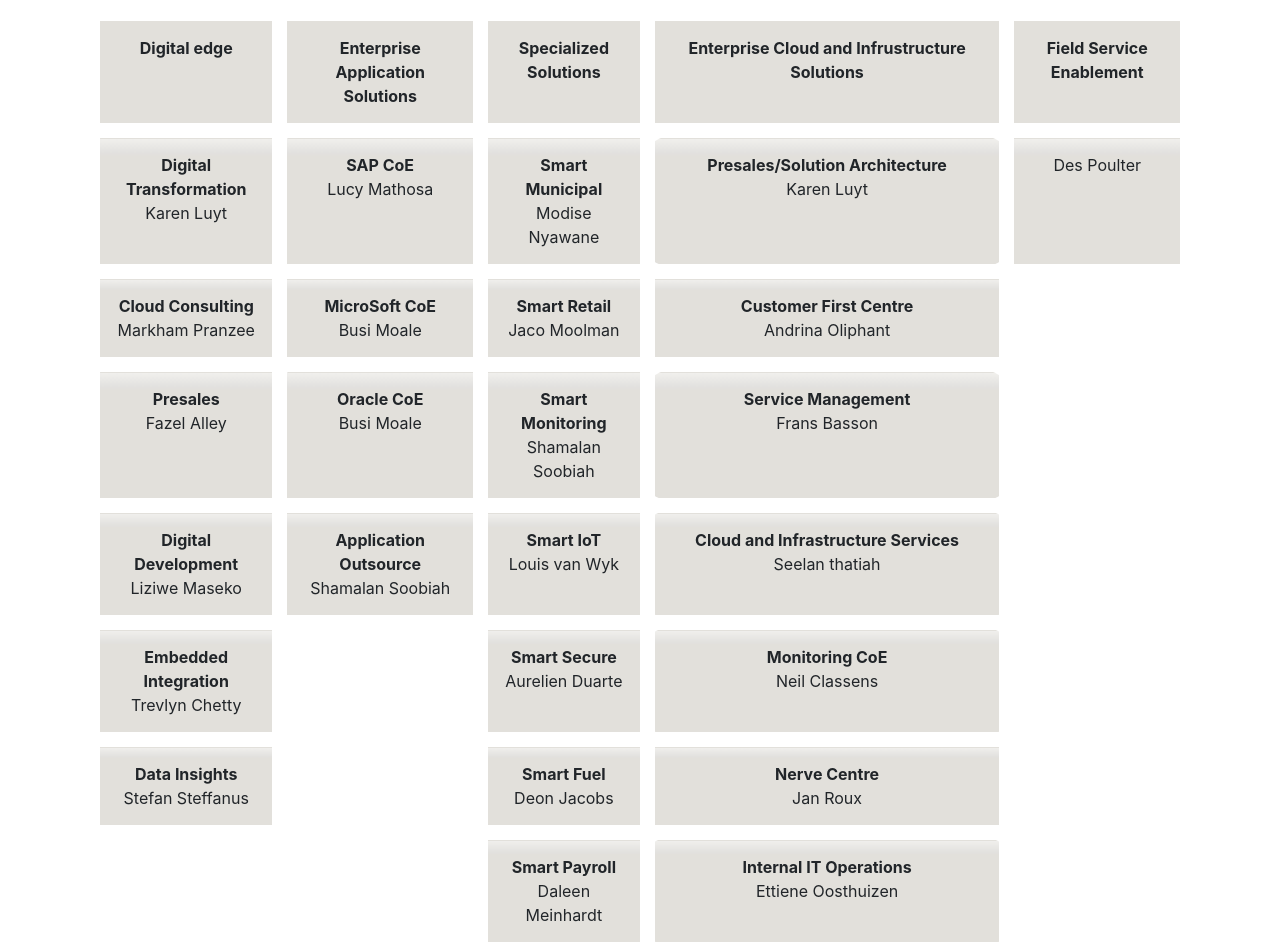
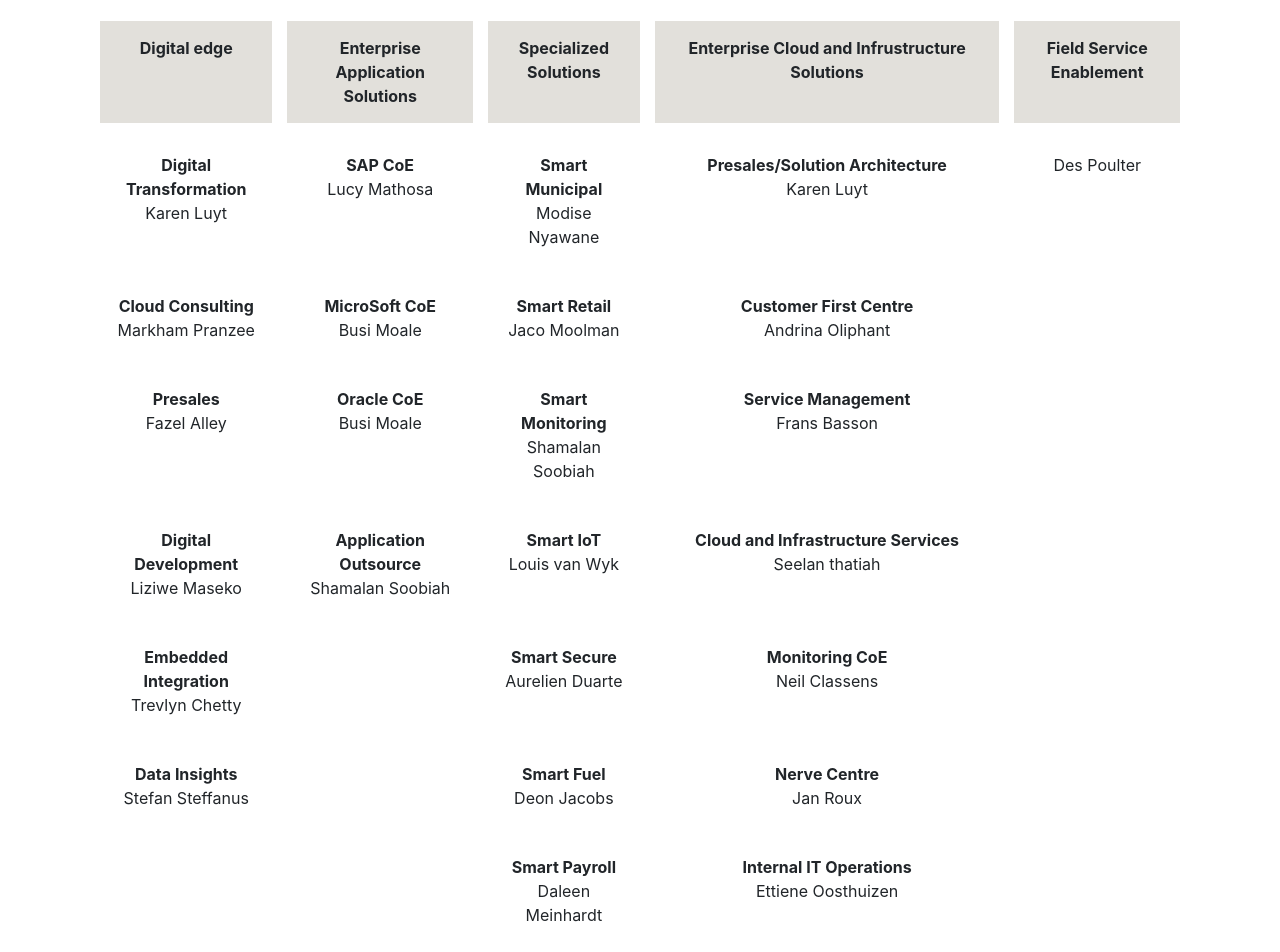
Before and after one commit to Zupirio/ITS-structure, an Angular app: page /structure in a window 1280 px wide. Shown: the part 820-1772 px from the top of the page. Built offline with nearby package versions, Linux system fonts and the light colour scheme.

Commit message:
removed bordered divs.

```diff
--- a/src/app/structure/structure.component.html
+++ b/src/app/structure/structure.component.html
@@ -73,112 +73,112 @@
     </tr>
     <tr>
       <!--<td style="background-color:lavender">Michael Barnard</td>-->
-      <td class="block" style="text-align: center"data-toggle="modal" data-target="#myModal">
+      <td style="text-align: center"data-toggle="modal" data-target="#myModal">
           <div class="title"> <b>Digital Transformation</b> </div>
           <div class="sub">  Karen Luyt </div>
        </td>
-      <td class="block" class="block" style="text-align: center"data-toggle="modal" data-target="#myModal">
+      <td style="text-align: center"data-toggle="modal" data-target="#myModal">
           <div class="title"> <b>SAP CoE</b> </div>
           <div class="sub"> Lucy Mathosa </div>
         </td>
-      <td class="block" style="text-align: center"data-toggle="modal" data-target="#myModal">
+      <td style="text-align: center"data-toggle="modal" data-target="#myModal">
           <div class="title"> <b>Smart Municipal</b> </div>
           <div class="sub"> Modise Nyawane </div>
         </td>
-      <td class="block" style="text-align: center"data-toggle="modal" data-target="#myModal">
+      <td style="text-align: center"data-toggle="modal" data-target="#myModal">
           <div class="title"> <b>Presales/Solution Architecture</b> </div>
           <div class="sub"> Karen Luyt </div>
         </td>
-        <td class="block" style="text-align: center">
+        <td style="text-align: center">
             <div class="title"> <b></b> </div>
             <div class="sub"> Des Poulter </div>
           </td>
     </tr>
     <tr>
       <!--<td style="background-color:lavenderblush">Leon Gerber</td>-->
-      <td class="block" style="text-align: center"data-toggle="modal" data-target="#myModal">
+      <td style="text-align: center"data-toggle="modal" data-target="#myModal">
           <div class="title"> <b>Cloud Consulting</b> </div>
           <div class="sub"> Markham Pranzee </div>
         </td>
-      <td class="block" style="text-align: center"data-toggle="modal" data-target="#myModal">
+      <td style="text-align: center"data-toggle="modal" data-target="#myModal">
           <div class="title"> <b>MicroSoft CoE</b> </div>
           <div class="sub"> Busi Moale </div>
         </td>
-      <td class="block" style="text-align: center"data-toggle="modal" data-target="#myModal">
+      <td style="text-align: center"data-toggle="modal" data-target="#myModal">
           <div class="title"> <b>Smart Retail</b> </div>
           <div class="sub"> Jaco Moolman </div>
         </td>
-      <td class="block" style="text-align: center"data-toggle="modal" data-target="#myModal">
+      <td style="text-align: center"data-toggle="modal" data-target="#myModal">
           <div class="title"> <b>Customer First Centre</b> </div>
           <div class="sub"> Andrina Oliphant </div>
         </td>
     </tr>
     <tr>
       <!--<td style="background-color:lavender">Nikhli Ramlal</td>-->
-      <td class="block" style="text-align: center"data-toggle="modal" data-target="#myModal">
+      <td style="text-align: center"data-toggle="modal" data-target="#myModal">
           <div class="title"> <b>Presales</b> </div>
           <div class="sub"> Fazel Alley </div>
         </td>
-      <td class="block" style="text-align: center"data-toggle="modal" data-target="#myModal">
+      <td style="text-align: center"data-toggle="modal" data-target="#myModal">
           <div class="title"> <b>Oracle CoE</b> </div>
           <div class="sub"> Busi Moale </div>
         </td>
-      <td class="block" style="text-align: center"data-toggle="modal" data-target="#myModal">
+      <td style="text-align: center"data-toggle="modal" data-target="#myModal">
           <div class="title"> <b>Smart Monitoring</b> </div>
           <div class="sub"> Shamalan Soobiah </div>
         </td>
-      <td class="block" style="text-align: center"data-toggle="modal" data-target="#myModal">
+      <td style="text-align: center"data-toggle="modal" data-target="#myModal">
           <div class="title"> <b>Service Management</b> </div>
           <div class="sub"> Frans Basson </div>
         </td>
     </tr>
     <tr>
       <!--<td style="background-color:lavenderblush">Willem Stigling</td>-->
-      <td class="block" style="text-align: center"data-toggle="modal" data-target="#myModal">
+      <td style="text-align: center"data-toggle="modal" data-target="#myModal">
           <div class="title"> <b>Digital Development</b> </div>
           <div class="sub"> Liziwe Maseko </div>
         </td>
-      <td class="block" style="text-align: center; "data-toggle="modal" data-target="#myModal">
+      <td style="text-align: center; "data-toggle="modal" data-target="#myModal">
           <div class="title"> <b>Application Outsource</b> </div>
           <div class="sub"> Shamalan Soobiah </div>
         </td>
-      <td class="block" style="text-align: center;"data-toggle="modal" data-target="#myModal">
+      <td style="text-align: center;"data-toggle="modal" data-target="#myModal">
           <div class="title"> <b>Smart IoT</b> </div>
           <div class="sub"> Louis van Wyk </div>
         </td>
-      <td class="block" style="text-align: center"data-toggle="modal" data-target="#myModal">
+      <td style="text-align: center"data-toggle="modal" data-target="#myModal">
           <div class="title"> <b>Cloud and Infrastructure Services</b> </div>
           <div class="sub"> Seelan thatiah </div>
         </td>
     </tr>
     <tr>
  <!--<td style="background-color:lavender">Sibongile Raikone</td>-->
-      <td class="block" style="text-align: center"data-toggle="modal" data-target="#myModal">
+      <td style="text-align: center"data-toggle="modal" data-target="#myModal">
           <div class="title"> <b>Embedded Integration</b> </div>
           <div class="sub"> Trevlyn Chetty </div>
         </td>
       <td></td>
-      <td class="block" style="text-align: center;"data-toggle="modal" data-target="#myModal">
+      <td style="text-align: center;"data-toggle="modal" data-target="#myModal">
           <div class="title"> <b>Smart Secure</b> </div>
           <div class="sub"> Aurelien Duarte </div>
         </td>
-      <td class="block" style="text-align: center"data-toggle="modal" data-target="#myModal">
+      <td style="text-align: center"data-toggle="modal" data-target="#myModal">
           <div class="title"> <b>Monitoring CoE</b> </div>
           <div class="sub"> Neil Classens </div>
         </td>
     </tr>
     <tr>
       <!--<td style="background-color:lavenderblush">Diamond executives: Vacant</td>-->
-      <td class="block" style="text-align: center"data-toggle="modal" data-target="#myModal">
+      <td style="text-align: center"data-toggle="modal" data-target="#myModal">
           <div class="title"> <b>Data Insights</b> </div>
           <div class="sub"> Stefan Steffanus </div>
         </td>
       <td></td>
-      <td class="block" style="text-align: center"data-toggle="modal" data-target="#myModal">
+      <td style="text-align: center"data-toggle="modal" data-target="#myModal">
           <div class="title"> <b>Smart Fuel</b> </div>
           <div class="sub"> Deon Jacobs </div>
         </td>
-      <td class="block" style="text-align: center"data-toggle="modal" data-target="#myModal">
+      <td style="text-align: center"data-toggle="modal" data-target="#myModal">
           <span><div class="title"> <b>Nerve Centre</b> </div>
           <div class="sub"> Jan Roux </div></span>
         </td>
@@ -187,11 +187,11 @@
           <!--<td style="background-color:lavenderblush">Diamond executives: Vacant</td>-->
           <td></td>
           <td></td>
-          <td class="block" style="text-align: center">
+          <td style="text-align: center">
               <div class="title"> <b>Smart Payroll</b> </div>
               <div class="sub"> Daleen Meinhardt </div>
             </td>
-          <td class="block" style="text-align: center">
+          <td style="text-align: center">
               <div class="title"> <b>Internal IT Operations</b> </div>
               <div class="sub"> Ettiene Oosthuizen </div>
             </td>
@@ -201,7 +201,7 @@
               <td></td>
               <td></td>
               <td></td>
-              <td class="block" style="text-align: center">
+              <td style="text-align: center">
                   <div class="title"> <b>Coastal Operations</b> </div>
                   <div class="sub"> Sam Roy </div>
                 </td>
```
